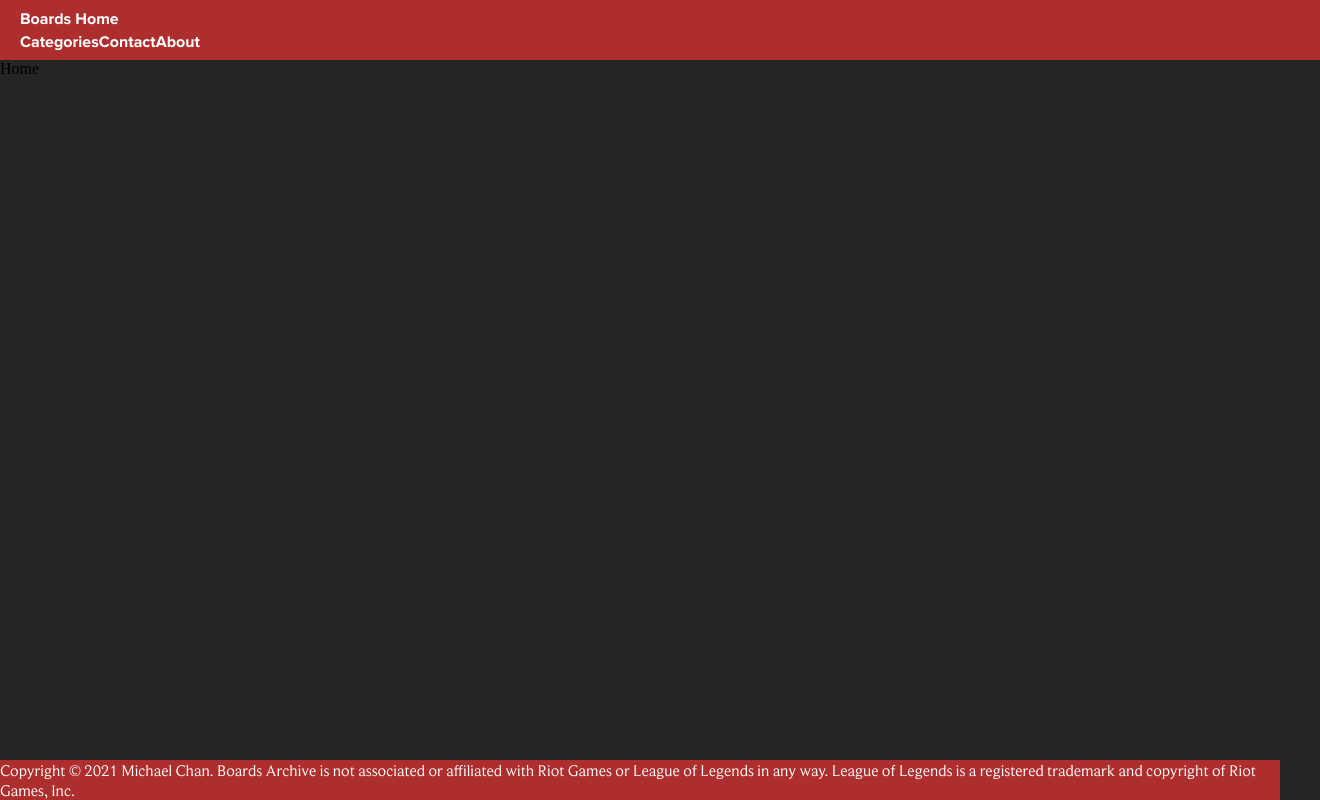
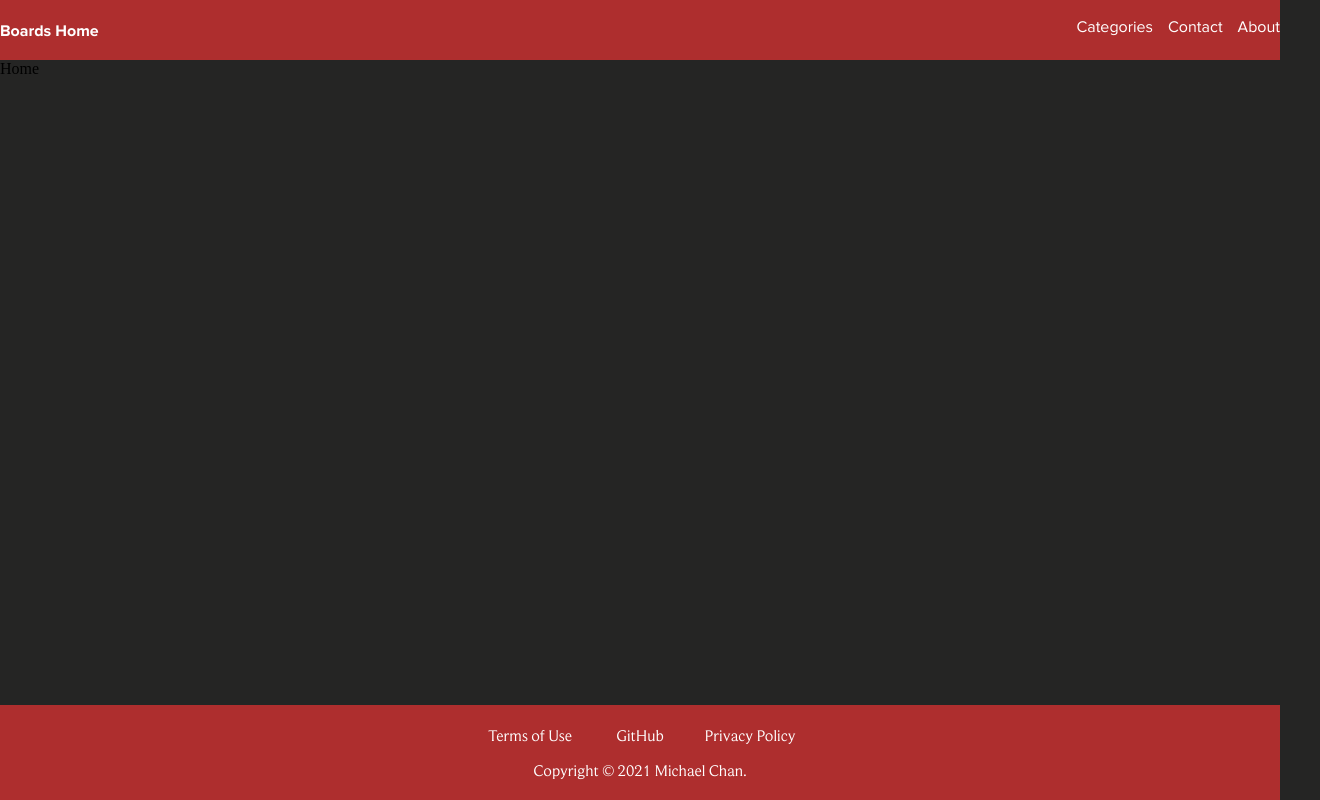
Before and after one commit to WuksGG/League-Boards-Archive, a Next.js app in the folder boards-next/: page /na in a window 1280 px wide. Shown: the whole page, 1320 px wide, since content can reach past the window. Built offline with nearby package versions, Linux system fonts and the light colour scheme.

Commit message:
URL Schema changes + Style Consistency

```diff
--- a/boards-next/components/footer/footer.module.css
+++ b/boards-next/components/footer/footer.module.css
@@ -1,9 +1,30 @@
 .container {
   display: flex;
+  width: 100%;
   align-items: center;
   justify-content: center;
   color: #fff;
-  height: 40px;
   background-color: #ae2e2e;
   font-family: "Beaufort for LOL";
+  padding: 20px 0px;
 }
+
+.inner {
+  display: flex;
+  align-items: center;
+  flex-direction: column;
+}
+
+.menu {
+  display: flex;
+  justify-content: center;
+}
+
+.menuitem {
+  flex: 1 0 110px;
+  text-align: center;
+}
+
+.copyright {
+  margin-top: 15px;
+}
--- a/boards-next/components/footer/index.jsx
+++ b/boards-next/components/footer/index.jsx
@@ -3,7 +3,16 @@ import styles from './footer.module.css';
 export default function Footer() {
   return (
     <div id="footer" className={styles.container}>
-      <div className="pw">Copyright &copy; 2021 Michael Chan. Boards Archive is not associated or affiliated with Riot Games or League of Legends in any way. League of Legends is a registered trademark and copyright of Riot Games, Inc.</div>
+      <div className={`${styles.inner} pw`}>
+        <div className={styles.menu}>
+          <a className={styles.menuitem}>Terms of Use</a>
+          <a href="https://github.com/WuksGG/League-Boards-Archive" target="_blank" className={styles.menuitem}>GitHub</a>
+          <a className={styles.menuitem}>Privacy Policy</a>
+        </div>
+        <div className={styles.copyright}>
+          Copyright &copy; 2021 Michael Chan.
+        </div>
+      </div>
     </div>
   )
 }
--- a/boards-next/components/header/header.module.css
+++ b/boards-next/components/header/header.module.css
@@ -1,20 +1,28 @@
 .container {
   font-family: 'Proxima Nova W02';
   background-color: #ae2e2e;
-  color: white;
+  color: #fff;
   display: flex;
-  justify-content: space-between;
   align-items: center;
   height: 60px;
-  padding: 0 20px;
   width: 100%;
+  justify-content: center;
 }
 
 .logo {
   font-family: 'Proxima Nova W02';
-  background-color: transparent;
+  font-weight: bold;
 }
 
 .menu {
   display: flex;
 }
+
+.menuitem {
+  margin-left: 15px;
+}
+
+.inner {
+  display: flex;
+  justify-content: space-between;
+}
--- a/boards-next/components/header/index.jsx
+++ b/boards-next/components/header/index.jsx
@@ -8,14 +8,14 @@ export default function Header() {
 
   return (
     <div id="header" className={styles.container}>
-      <div className="pw">
-        <Link href={Router.query.locale}>
+      <div className={`${styles.inner} pw`}>
+        <Link href={Router.query.realm}>
           <a className={styles.logo}>Boards Home</a>
         </Link>
         <div className={styles.menu}>
-          <div>Categories</div>
-          <div>Contact</div>
-          <div>About</div>
+          <a className={styles.menuitem}>Categories</a>
+          <a className={styles.menuitem}>Contact</a>
+          <a className={styles.menuitem}>About</a>
         </div>
       </div>
     </div>
--- a/boards-next/components/layout/index.jsx
+++ b/boards-next/components/layout/index.jsx
@@ -6,7 +6,7 @@ export default function Layout(props) {
   return (
     <div className={styles.container}>
       <Header />
-      <div className={styles.inner}>
+      <div className={`${styles.inner} pw`}>
         {props.children}
       </div>
       <Footer />
--- a/boards-next/components/layout/layout.module.css
+++ b/boards-next/components/layout/layout.module.css
@@ -2,8 +2,10 @@
   display: flex;
   flex-direction: column;
   min-height: 100vh;
+  align-items: center;
 }
 
 .inner {
+  display: flex;
   flex: 1;
 }
--- a/boards-next/next.config.js
+++ b/boards-next/next.config.js
@@ -4,8 +4,8 @@ module.exports = {
     return [
       {
         source: '/',
-        destination: '/en',
-        permanent: true,
+        destination: '/eu',
+        permanent: false,
       },
     ]
   },
--- a/boards-next/pages/[locale]/c/[category]/[threadid].jsx
+++ b/boards-next/pages/[realm]/c/[category]/[threadid].jsx
@@ -7,7 +7,7 @@ export default function ThreadPage(props) {
 export async function getServerSideProps(context) {
   return {
     props: {
-      'test': 'ok',
+
     }
   }
 }
--- a/boards-next/pages/[locale]/c/[category]/index.jsx
+++ b/boards-next/pages/[realm]/c/[category]/index.jsx
@@ -13,7 +13,7 @@ export async function getStaticProps(context) {
 export async function getStaticPaths() {
   return {
     paths: [
-      { params: { locale: 'en', category: 'test'} },
+      { params: { realm: 'na', category: 'test'} },
     ],
     fallback: false,
   };
--- a/boards-next/pages/[locale]/index.jsx
+++ b/boards-next/pages/[realm]/index.jsx
@@ -15,7 +15,8 @@ export async function getStaticProps() {
 export async function getStaticPaths() {
   return {
     paths: [
-      { params: { locale: 'en' } }
+      { params: { realm: 'na' } },
+      { params: { realm: 'eu' } }
     ],
     fallback: false,
   }
--- a/boards-next/styles/globals.css
+++ b/boards-next/styles/globals.css
@@ -1,3 +1,13 @@
+@font-face {
+  font-family: 'Proxima Nova W02';
+  src: url(/assets/fonts/ProximaNova/ProximaNova-Regular.eot?#iefix);
+  src: url(/assets/fonts/ProximaNova/ProximaNova-Regular.eot?#iefix) format('eot'),
+    url(/assets/fonts/ProximaNova/ProximaNova-Regular.woff) format('woff'),
+    url(/assets/fonts/ProximaNova/ProximaNova-Regular.ttf) format('truetype'),
+    url(/assets/fonts/ProximaNova/ProximaNova-Regular.svg#b39f961b-4c68-4114-8a71-76bfe004cf14) format('svg');
+  font-style: normal;
+  font-weight: 400;
+}
 @font-face {
   font-family: 'Proxima Nova W02';
   src: url(/assets/fonts/ProximaNova/b9234758-e038-4622-b531-1e89eef11dc8.eot?#iefix);
@@ -93,6 +103,8 @@ a {
 
 .pw {
   max-width: 1280px;
+  width: 100%;
+  display: flex;
 }
 
 /*
```
